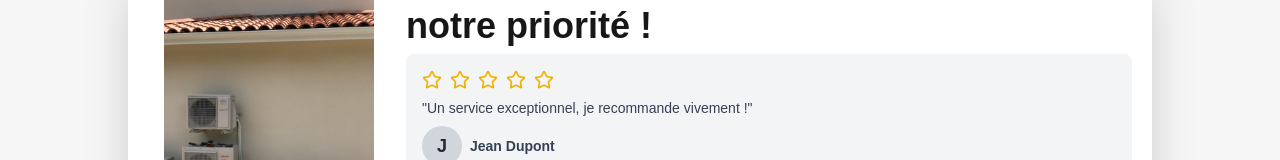
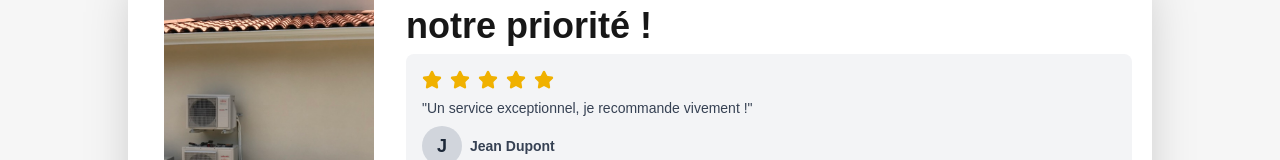
Before and after one commit to Matsuel/climenergy33, a Next.js app: page /services in a window 1280 px wide. Shown: the part 536-696 px from the top of the page. Built offline with nearby package versions, Linux system fonts and the light colour scheme.

Commit message:
fix: correction de la propriété fill pour le composant Star dans Testimonial

```diff
--- a/src/components/Testimonial.tsx
+++ b/src/components/Testimonial.tsx
@@ -20,6 +20,7 @@ const Testimonial = ({
             <div className='flex flex-row items-center justify-start gap-2'>
                 {[...Array(stars)].map((_, index) => (
                     <Star
+                        fill='currentColor'
                         key={index}
                         className='text-yellow-500'
                         size={20}
```
